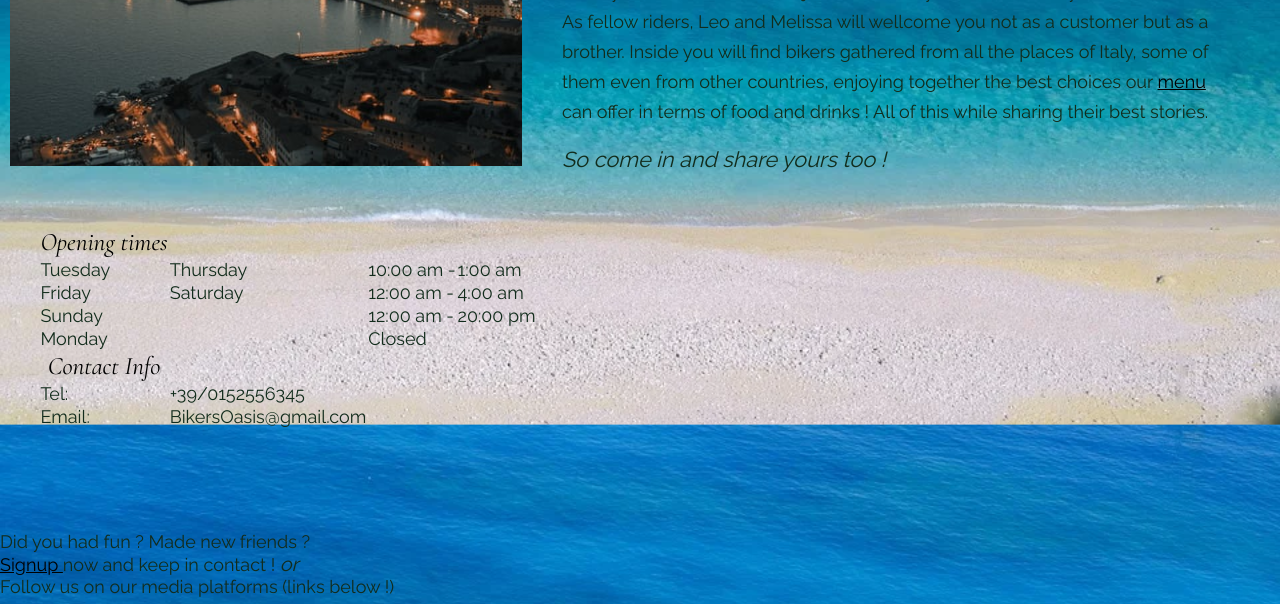
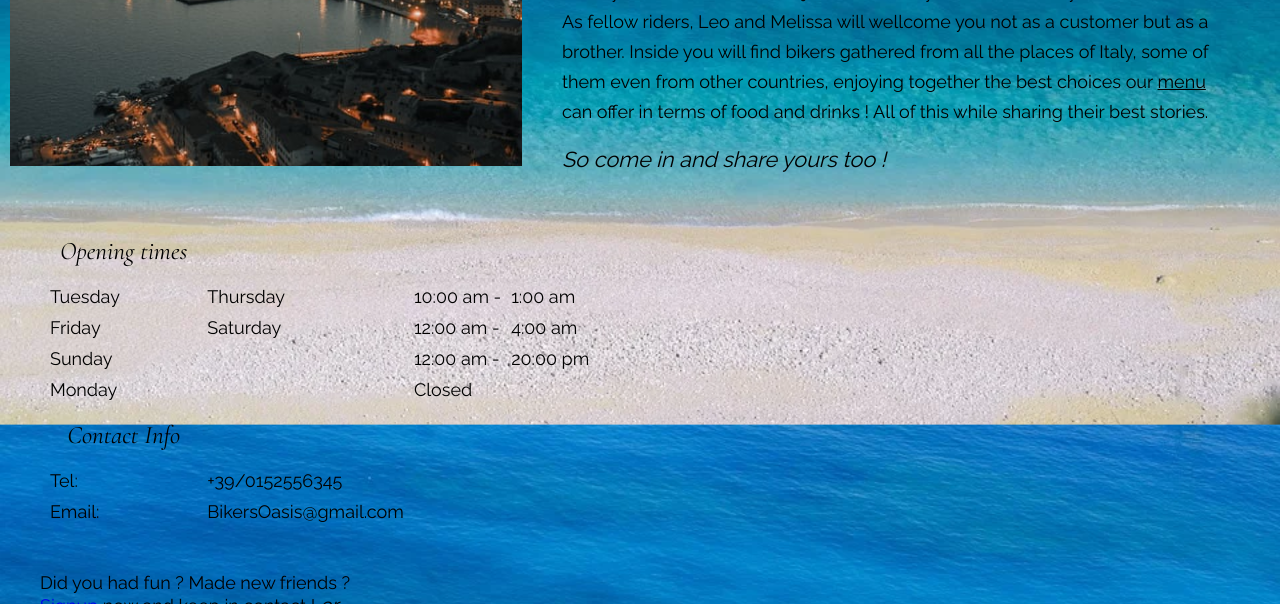
Before and after one commit to Code-Institute-Submissions/Valyx-Oasis_v2.0_SepResub, a plain HTML site: page index.html in a window 1280 px wide. Shown: the part 1282-1886 px from the top of the page. Drawn offline with nearby package versions, Linux system fonts and the light colour scheme; a web font is replaced by a local one.

Commit message:
Restyle of the opening times section

```diff
--- a/assets/css/style.css
+++ b/assets/css/style.css
@@ -9,7 +9,7 @@ body {
     font-family:Raleway, sans-serif ;
     font-size: large;
     background-color: rgba(38, 128, 212, 0.9);
-    color: rgb(18, 44, 28);
+    color: rgb(0, 0, 0);
     background-image: url(../img/backg-clear_water.png);
     background-repeat: no-repeat;
     background-size:cover;
@@ -158,23 +158,21 @@ nav a:hover {
 /* opening times&events */
 
 #times {
-    clear: both;
-    height: 300px;
     width: 100%;
-    position: relative;
+    display: flex;
+    object-position: justify;
+    flex-direction: column;
 }
 
 #schedule {
-    margin: 5%;
-    padding-top: 15px;
+    margin: 20px 40px 40px;
+    inline-size: fit-content;
+    border-spacing: 10px;
 }
 
 #schedule h3 {
     font-size: 140%;
-}
-#schedule td, th {
-    margin-top: 40px;
-    margin-left: 5%;
+    padding: 10px;
 }
 
 #schedule .no_left_padding {
@@ -185,13 +183,9 @@ nav a:hover {
     height: 300px;
     width: 60%;
 }
-#times #times_right {
-    line-height: 30px;
-    float: right;
-    right: 5%;
-    top: 5%;
-    height: 300px;
-    width: 40%;
+
+#times p {
+    padding-left: 40px;
 }
 
 /* footer */
@@ -269,7 +263,7 @@ form h2 {
      line-height: 20px;}
 
 .menu_cover {
-         background-color: rgba(188, 189, 233, 0.4);
+    background-color: rgb(233 188 207 / 45%);
     }
 
 .div_menu {
@@ -296,9 +290,10 @@ form h2 {
  }
 
  .menus_section h2 {
-     text-align: center;
-     padding-top: 30px;
-     padding-bottom: 20px;
+    margin-top: 5%;
+    text-align: center;
+    padding-top: 30px;
+    padding-bottom: 20px;
  }
 
  .menus_section ul, li {
@@ -307,5 +302,5 @@ form h2 {
  }
 
  p a {
-     color: black;
+     color: revert;
  }
--- a/index.html
+++ b/index.html
@@ -92,7 +92,7 @@
     </section>
     <section>
         <div id="times">
-            <div id="times_table_div">
+
             <table id="schedule">
                 <tr>
                     <th>
@@ -137,13 +137,14 @@
                     <td>BikersOasis@gmail.com</td>
                 </tr>
             </table>
-            </div>
-        </div>
-        <br>
+
             <p>Did you had fun ? Made new friends ? <br><a href="signup.html">Signup </a>now and keep in
                 contact ! <em style="font-size: 110%;">or</em>
                 <br>Follow us on our media platforms (links below !)
             </p>
+        </div>
+        <br>
+
     </section>
     <footer>
         <ul class="social-networks">
```
Also changed, not shown: menus.html (+6 -3 lines), 1 other file. Lines whose indentation alone changed are shown as unchanged.
